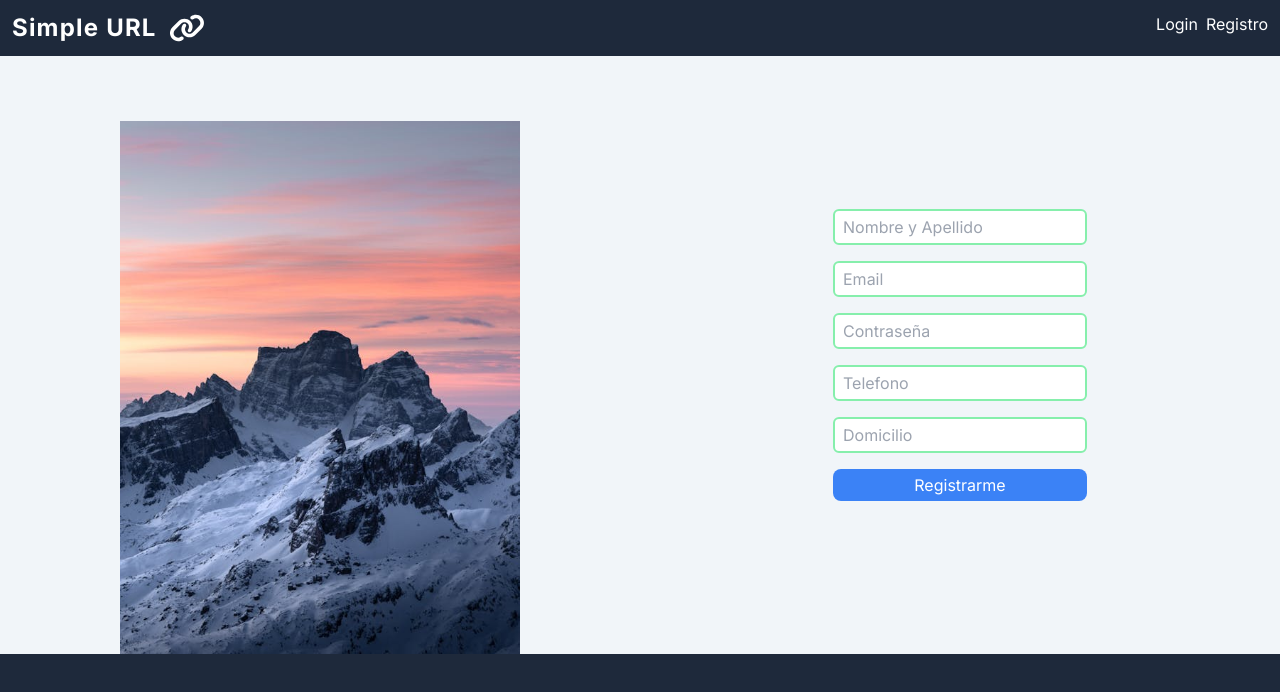
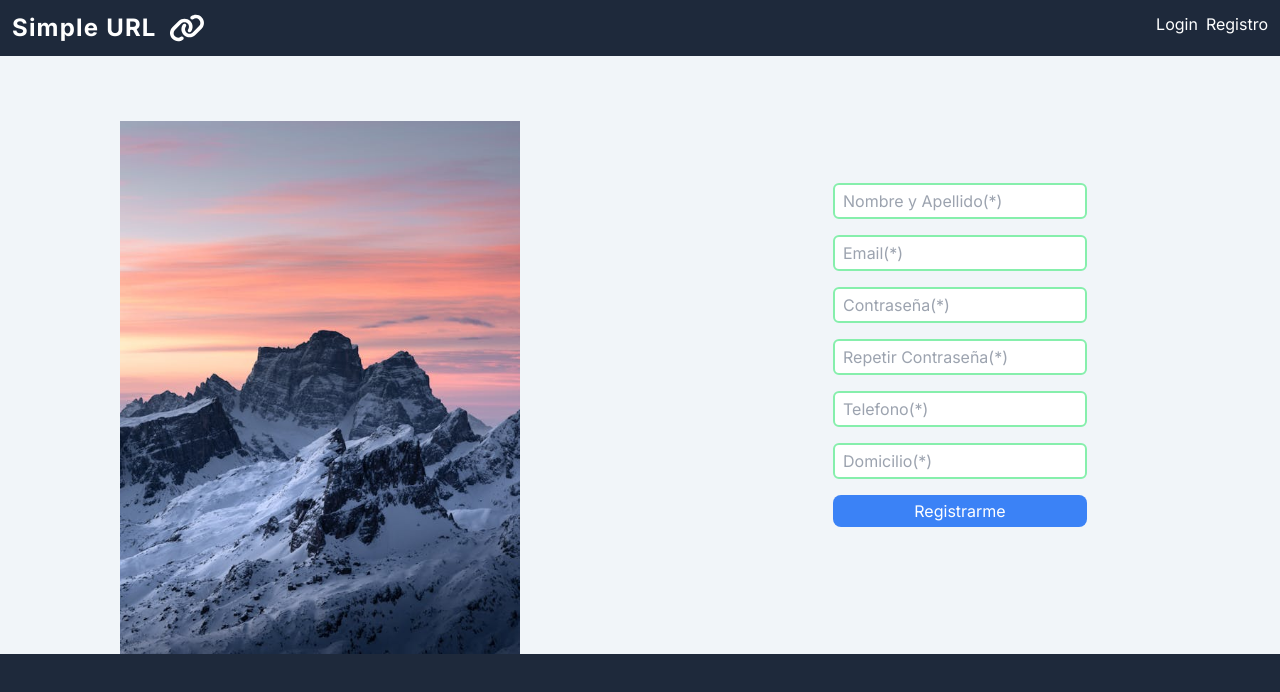
Before and after one commit to CristianMozetich/Url-Shortener, a Next.js app in the folder frontend/: page /pages/registro in a window 1280 px wide. Shown: the top 692 px of the page. Built offline with nearby package versions, Linux system fonts and the light colour scheme.

Commit message:
algunas validaciones del registro

```diff
--- a/frontend/src/app/components/RegistroForm/RegistroForm.jsx
+++ b/frontend/src/app/components/RegistroForm/RegistroForm.jsx
@@ -1,74 +1,64 @@
-"use client"
+"use client";
 import React from "react";
-import { useRef, useState } from "react";
+import { useRef } from "react";
+import { ValidationForm } from "./validation.js";
 
 const RegistroForm = () => {
-  const [usuarioCreado, setUsuarioCreado] = useState("");
   const formRef = useRef(null);
-  const handleSubmit = async (e) => {
-    e.preventDefault();
-    const formData = new FormData(formRef.current);
-    const data = Object.fromEntries(formData)
-
-    const response = await fetch(
-      "https://url-shortener-2-z4nr.onrender.com/sessions/register",
-      {
-        method: "POST",
-        headers: {
-          "Content-Type": "application/json",
-        },
-        body: JSON.stringify(data),
-      }
-    );
-
-    if (response.status == 200) {
-      const datos = await response.json();
-      console.log(datos);
-      setUsuarioCreado("Usuario creado exitosamente");
-    }
-    formRef.current.reset()
-  };
+  const { handleSubmit, usuarioCreado, errorPassword } = ValidationForm();
 
   return (
     <div>
-        <form onSubmit={handleSubmit} ref={formRef} className="grid justify-center m-2">
+      <form
+        onSubmit={handleSubmit}
+        ref={formRef}
+        className="grid justify-center m-2"
+      >
         <input
           className="max-w-96 h-9 m-2 p-2 border-2 border-solid border-green-300 rounded-md"
           type="text"
-            placeholder="Nombre y Apellido"
+          placeholder="Nombre y Apellido(*)"
           name="username"
         />
         <input
           className="max-w-96 h-9 m-2 p-2 border-2 border-solid border-green-300 rounded-md"
           type="text"
-            placeholder="Email"
+          placeholder="Email(*)"
           name="email"
         />
         <input
           className="max-w-96 h-9 m-2 p-2 border-2 border-solid border-green-300 rounded-md"
           type="text"
-            placeholder="Contraseña"
+          placeholder="Contraseña(*)"
           name="password"
+        />
+        <input
+          className="max-w-96 h-9 m-2 p-2 border-2 border-solid border-green-300 rounded-md"
+          type="text"
+          placeholder="Repetir Contraseña(*)"
+          name="repeatPassword"
         />
         <input
           className="max-w-96 m-2 h-9 p-2 border-2 border-solid border-green-300 rounded-md"
           type="text"
-            placeholder="Telefono"
+          placeholder="Telefono(*)"
           name="phone"
         />
         <input
           className="max-w-96 h-9 m-2 p-2 border-2 border-solid border-green-300 rounded-md"
           type="text"
-            placeholder="Domicilio"
+          placeholder="Domicilio(*)"
           name="address"
         />
-          <button type="submit" className="m-2 p-1 bg-blue-500 text-white rounded-lg">
+        <button
+          type="submit"
+          className="m-2 p-1 bg-blue-500 text-white rounded-lg"
+        >
           Registrarme
         </button>
       </form>
-        <span>
-          {usuarioCreado}
-        </span>
+      <span className="text-green-700 text-2xl">{usuarioCreado}</span>
+      <span className="text-red-700 text-2xl">{errorPassword}</span>
     </div>
   );
 };
--- /dev/null
+++ b/frontend/src/app/components/RegistroForm/validation.js
@@ -0,0 +1,42 @@
+import { useState } from "react";
+
+export const ValidationForm = () => {
+  const [usuarioCreado, setUsuarioCreado] = useState("");
+  const [errorPassword, setErrorPassword] = useState("");
+  const handleSubmit = async (e) => {
+    e.preventDefault();
+    const formData = new FormData(e.target);
+    const data = Object.fromEntries(formData);
+
+    if (data.password !== data.repeatPassword) {
+      setErrorPassword("Las contraseñas no coinciden");
+      return;
+    } else {
+      setErrorPassword("");
+    }
+
+    const response = await fetch(
+      "https://url-shortener-2-z4nr.onrender.com/sessions/register",
+      {
+        method: "POST",
+        headers: {
+          "Content-Type": "application/json",
+        },
+        body: JSON.stringify(data),
+      }
+    );
+
+    if (response.status == 200) {
+      const datos = await response.json();
+      console.log(datos);
+      setUsuarioCreado("Usuario creado exitosamente");
+    }
+    e.target.reset();
+  };
+
+  return {
+    handleSubmit,
+    usuarioCreado,
+    errorPassword,
+  };
+};
```
Lines whose indentation alone changed are shown as unchanged.
